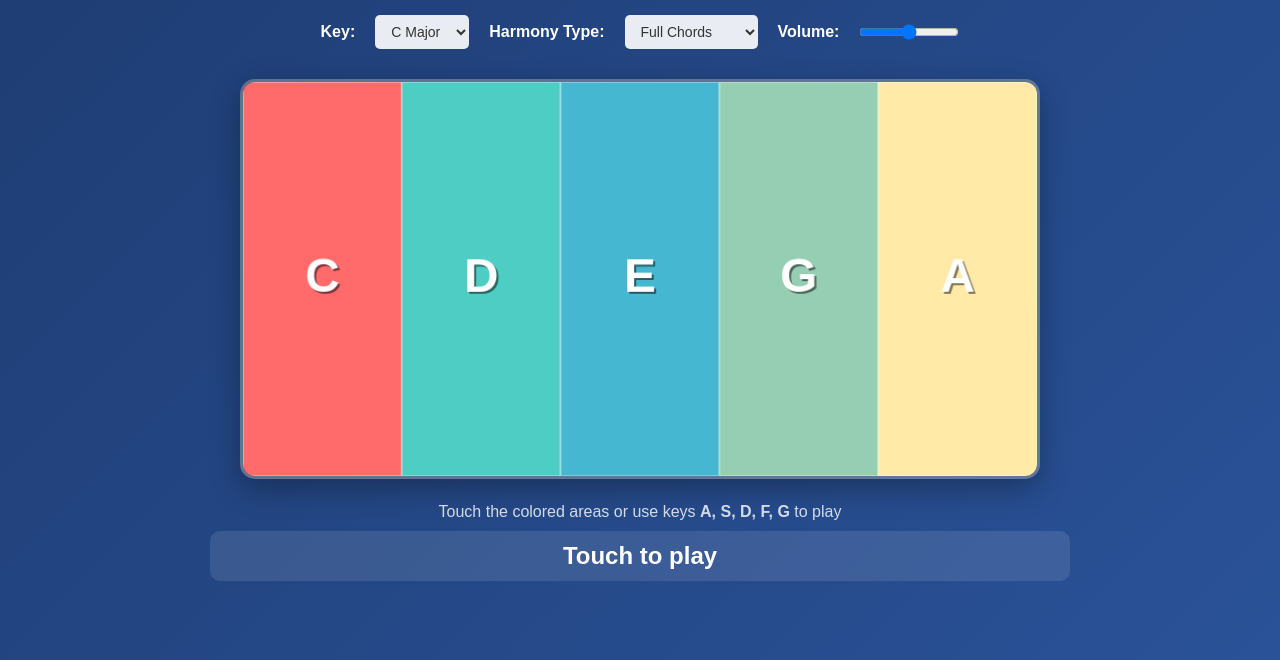
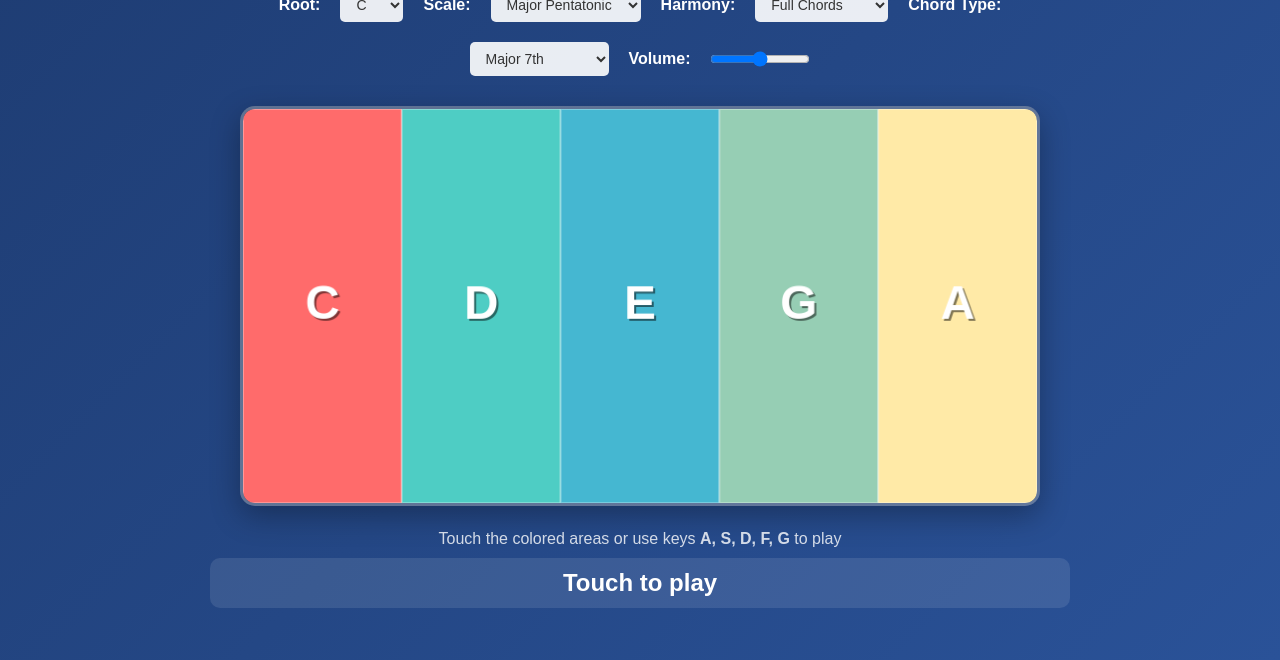
Before and after one commit to alaaosh/pentatonic, a website built with Vite: page index.html in a window 1280 px wide. Shown: the part 140-800 px from the top of the page. Built offline with nearby package versions, Linux system fonts and the light colour scheme.

Commit message:
feat: implement advanced scale types and chromatic chord selection
- Refactor ScaleManager to support 12 chromatic roots and 5 scale types (Major, Minor, Blues, Yo, Hirajoshi)
- Implement ChordType selector to trigger complex chromatic harmonies (Maj7, Min9, Sus4, etc.)
- Update UI with Root, Scale Type, and Chord Type selectors
- Enhance documentation to reflect 'Intuitive Interface, Sophisticated Output' philosophy
- Update unit tests for new scale and frequency logic

```diff
--- a/index.html
+++ b/index.html
@@ -10,22 +10,48 @@
     <div class="container">
         <h1>Pentatonic Harmony Touch Instrument</h1>
         <div class="controls">
-            <label for="key-select">Key:</label>
-            <select id="key-select">
-                <option value="C">C Major</option>
-                <option value="G">G Major</option>
-                <option value="D">D Major</option>
-                <option value="A">A Major</option>
-                <option value="E">E Major</option>
-                <option value="F">F Major</option>
+            <label for="root-select">Root:</label>
+            <select id="root-select">
+                <option value="C">C</option>
+                <option value="C#">C#</option>
+                <option value="D">D</option>
+                <option value="D#">D#</option>
+                <option value="E">E</option>
+                <option value="F">F</option>
+                <option value="F#">F#</option>
+                <option value="G">G</option>
+                <option value="G#">G#</option>
+                <option value="A">A</option>
+                <option value="A#">A#</option>
+                <option value="B">B</option>
             </select>
 
-            <label for="harmony-type">Harmony Type:</label>
+            <label for="scale-select">Scale:</label>
+            <select id="scale-select">
+                <option value="major">Major Pentatonic</option>
+                <option value="minor">Minor Pentatonic</option>
+                <option value="blues">Blues</option>
+                <option value="yo">Yo (Japanese)</option>
+                <option value="hirajoshi">Hirajoshi</option>
+            </select>
+
+            <label for="harmony-type">Harmony:</label>
             <select id="harmony-type">
                 <option value="none">Single Note</option>
                 <option value="chord" selected>Full Chords</option>
                 <option value="power">Power Chords</option>
                 <option value="arpeggio">Arpeggios</option>
+            </select>
+
+            <label for="chord-type">Chord Type:</label>
+            <select id="chord-type">
+                <option value="maj7">Major 7th</option>
+                <option value="min7">Minor 7th</option>
+                <option value="dom7">Dominant 7th</option>
+                <option value="maj9">Major 9th</option>
+                <option value="min9">Minor 9th</option>
+                <option value="sus4">Suspended 4th</option>
+                <option value="dim7">Diminished 7th</option>
             </select>
 
             <label for="volume">Volume:</label>
--- a/src/audio/ScaleManager.ts
+++ b/src/audio/ScaleManager.ts
@@ -4,130 +4,79 @@ export type PentatonicNote = {
   ratio: number;
 };
 
-export type ScaleKey = 'C' | 'G' | 'D' | 'A' | 'E' | 'F';
+export type RootNote = 'C' | 'C#' | 'D' | 'D#' | 'E' | 'F' | 'F#' | 'G' | 'G#' | 'A' | 'A#' | 'B';
+
+export type ScaleType = 'major' | 'minor' | 'blues' | 'yo' | 'hirajoshi';
 
 export type HarmonyType = 'none' | 'chord' | 'power' | 'arpeggio';
+
+export type ChordType = 'maj7' | 'min7' | 'dom7' | 'maj9' | 'min9' | 'sus4' | 'dim7';
 
 export interface NoteInfo {
   name: string;
   octave: number;
-  type: 'root' | 'third' | 'fifth' | 'seventh' | 'octave';
+  type: 'root' | 'third' | 'fifth' | 'seventh' | 'ninth' | 'fourth' | 'octave';
 }
 
 export class ScaleManager {
-  private static readonly PENTATONIC_RATIOS = [1.0, 1.125, 1.25, 1.5, 1.6666666666666667]; // 1, 9/8, 5/4, 3/2, 5/3
-  private static readonly NOTE_NAMES: Record<ScaleKey, string[]> = {
-    'C': ['C', 'D', 'E', 'G', 'A'],
-    'G': ['G', 'A', 'B', 'D', 'E'],
-    'D': ['D', 'E', 'F#', 'A', 'B'],
-    'A': ['A', 'B', 'C#', 'E', 'F#'],
-    'E': ['E', 'F#', 'G#', 'B', 'C#'],
-    'F': ['F', 'G', 'A', 'C', 'D']
+  private static readonly ROOT_FREQUENCIES: Record<RootNote, number> = {
+    'C': 261.63, 'C#': 277.18, 'D': 293.66, 'D#': 311.13,
+    'E': 329.63, 'F': 349.23, 'F#': 369.99, 'G': 392.00,
+    'G#': 415.30, 'A': 440.00, 'A#': 466.16, 'B': 493.88
   };
 
-  private static readonly BASE_FREQUENCIES: Record<ScaleKey, number> = {
-    'C': 261.63,
-    'G': 392.00,
-    'D': 293.66,
-    'A': 440.00,
-    'E': 329.63,
-    'F': 349.23
+  private static readonly CHROMATIC_NAMES: RootNote[] = [
+    'C', 'C#', 'D', 'D#', 'E', 'F', 'F#', 'G', 'G#', 'A', 'A#', 'B'
+  ];
+
+  // Semitone offsets for 5-note scales
+  private static readonly SCALE_INTERVALS: Record<ScaleType, number[]> = {
+    'major': [0, 2, 4, 7, 9],     // Major Pentatonic
+    'minor': [0, 3, 5, 7, 10],    // Minor Pentatonic
+    'blues': [0, 3, 5, 6, 10],    // Blues Pentatonic (1, b3, 4, b5, b7)
+    'yo': [0, 2, 5, 7, 9],        // Yo scale (Japanese)
+    'hirajoshi': [0, 2, 3, 7, 8]  // Hirajoshi scale (Japanese)
   };
 
-  private static readonly CHORD_PROGRESSIONS: Record<string, Record<string, NoteInfo[]>> = {
-    'C': {
-      chord: [
-        { name: 'C', octave: 4, type: 'root' },
-        { name: 'E', octave: 4, type: 'third' },
-        { name: 'G', octave: 4, type: 'fifth' },
-        { name: 'B', octave: 4, type: 'seventh' }
-      ],
-      power: [
-        { name: 'C', octave: 4, type: 'root' },
-        { name: 'G', octave: 4, type: 'fifth' },
-        { name: 'C', octave: 5, type: 'octave' }
-      ]
-    },
-    'D': {
-      chord: [
-        { name: 'D', octave: 4, type: 'root' },
-        { name: 'F#', octave: 4, type: 'third' },
-        { name: 'A', octave: 4, type: 'fifth' },
-        { name: 'C', octave: 5, type: 'seventh' }
-      ],
-      power: [
-        { name: 'D', octave: 4, type: 'root' },
-        { name: 'A', octave: 4, type: 'fifth' },
-        { name: 'D', octave: 5, type: 'octave' }
-      ]
-    },
-    'E': {
-      chord: [
-        { name: 'E', octave: 4, type: 'root' },
-        { name: 'G#', octave: 4, type: 'third' },
-        { name: 'B', octave: 4, type: 'fifth' },
-        { name: 'D', octave: 5, type: 'seventh' }
-      ],
-      power: [
-        { name: 'E', octave: 4, type: 'root' },
-        { name: 'B', octave: 4, type: 'fifth' },
-        { name: 'E', octave: 5, type: 'octave' }
-      ]
-    },
-    'G': {
-      chord: [
-        { name: 'G', octave: 4, type: 'root' },
-        { name: 'B', octave: 4, type: 'third' },
-        { name: 'D', octave: 5, type: 'fifth' },
-        { name: 'F', octave: 5, type: 'seventh' }
-      ],
-      power: [
-        { name: 'G', octave: 4, type: 'root' },
-        { name: 'D', octave: 5, type: 'fifth' },
-        { name: 'G', octave: 5, type: 'octave' }
-      ]
-    },
-    'A': {
-      chord: [
-        { name: 'A', octave: 4, type: 'root' },
-        { name: 'C#', octave: 5, type: 'third' },
-        { name: 'E', octave: 5, type: 'fifth' },
-        { name: 'G', octave: 5, type: 'seventh' }
-      ],
-      power: [
-        { name: 'A', octave: 4, type: 'root' },
-        { name: 'E', octave: 5, type: 'fifth' },
-        { name: 'A', octave: 5, type: 'octave' }
-      ]
-    }
-  };
-
-  private static readonly NOTE_TO_SEMITONE: Record<string, number> = {
-    'C': 0, 'C#': 1, 'Db': 1, 'D': 2, 'D#': 3, 'Eb': 3,
-    'E': 4, 'F': 5, 'F#': 6, 'Gb': 6, 'G': 7, 'G#': 8,
-    'Ab': 8, 'A': 9, 'A#': 10, 'Bb': 10, 'B': 11
+  // Semitone offsets for Chord Types
+  private static readonly CHORD_INTERVALS: Record<ChordType, { semi: number, type: NoteInfo['type'] }[]> = {
+    'maj7': [{ semi: 0, type: 'root' }, { semi: 4, type: 'third' }, { semi: 7, type: 'fifth' }, { semi: 11, type: 'seventh' }],
+    'min7': [{ semi: 0, type: 'root' }, { semi: 3, type: 'third' }, { semi: 7, type: 'fifth' }, { semi: 10, type: 'seventh' }],
+    'dom7': [{ semi: 0, type: 'root' }, { semi: 4, type: 'third' }, { semi: 7, type: 'fifth' }, { semi: 10, type: 'seventh' }],
+    'maj9': [{ semi: 0, type: 'root' }, { semi: 4, type: 'third' }, { semi: 7, type: 'fifth' }, { semi: 11, type: 'seventh' }, { semi: 14, type: 'ninth' }],
+    'min9': [{ semi: 0, type: 'root' }, { semi: 3, type: 'third' }, { semi: 7, type: 'fifth' }, { semi: 10, type: 'seventh' }, { semi: 14, type: 'ninth' }],
+    'sus4': [{ semi: 0, type: 'root' }, { semi: 5, type: 'fourth' }, { semi: 7, type: 'fifth' }, { semi: 12, type: 'octave' }],
+    'dim7': [{ semi: 0, type: 'root' }, { semi: 3, type: 'third' }, { semi: 6, type: 'fifth' }, { semi: 9, type: 'seventh' }]
   };
 
   /**
-   * Generates frequencies for a pentatonic scale based on a root key and octave.
+   * Generates frequencies for a scale based on root, type, and octave.
    */
-  static generatePentatonicScale(key: ScaleKey, octave: number = 4): PentatonicNote[] {
-    const rootFreq = this.BASE_FREQUENCIES[key] * Math.pow(2, octave - 4);
-    const names = this.NOTE_NAMES[key];
+  static generatePentatonicScale(root: RootNote, type: ScaleType = 'major', octave: number = 4): PentatonicNote[] {
+    const rootFreq = this.ROOT_FREQUENCIES[root] * Math.pow(2, octave - 4);
+    const intervals = this.SCALE_INTERVALS[type];
+    const rootIndex = this.CHROMATIC_NAMES.indexOf(root);
 
-    return names.map((name, index) => ({
-      name,
-      ratio: this.PENTATONIC_RATIOS[index],
-      frequency: rootFreq * this.PENTATONIC_RATIOS[index]
-    }));
+    return intervals.map((semi) => {
+      const nameIndex = (rootIndex + semi) % 12;
+      const ratio = Math.pow(2, semi / 12);
+
+      return {
+        name: this.CHROMATIC_NAMES[nameIndex],
+        ratio: ratio,
+        frequency: rootFreq * ratio
+      };
+    });
   }
 
   /**
    * Gets a specific frequency by note index within an octave.
    */
-  static getFrequency(key: ScaleKey, noteIndex: number, octave: number = 4): number {
-    const rootFreq = this.BASE_FREQUENCIES[key] * Math.pow(2, octave - 4);
-    const ratio = this.PENTATONIC_RATIOS[noteIndex % 5];
+  static getFrequency(root: RootNote, type: ScaleType, noteIndex: number, octave: number = 4): number {
+    const rootFreq = this.ROOT_FREQUENCIES[root] * Math.pow(2, octave - 4);
+    const intervals = this.SCALE_INTERVALS[type];
+    const semi = intervals[noteIndex % 5];
+    const ratio = Math.pow(2, semi / 12);
     return rootFreq * ratio;
   }
 
@@ -135,28 +84,48 @@ export class ScaleManager {
    * Converts a note name and octave to frequency.
    */
   static noteToFrequency(note: string, octave: number = 4): number {
-    const semitone = this.NOTE_TO_SEMITONE[note];
-    if (semitone === undefined) return 440;
+    const semitone = this.CHROMATIC_NAMES.indexOf(note as RootNote);
+    if (semitone === -1) return 440;
     return 440 * Math.pow(2, (octave - 4) + (semitone - 9) / 12);
   }
 
   /**
    * Generates harmony notes for a given root note.
+   *
+   * DESIGN PHILOSOPHY:
+   * While the interface is pentatonic for intuitive playability, the harmonies generated
+   * here utilize the full chromatic spectrum (Major 3rds, Perfect 5ths, Dominant 7ths, etc.)
+   * to provide a rich, professional musical experience that transcends the limitations
+   * of a simple 5-note scale.
    */
-  static generateHarmony(rootNoteName: string, harmonyType: HarmonyType): NoteInfo[] {
+  static generateHarmony(rootNoteName: string, harmonyType: HarmonyType, chordType: ChordType = 'maj7'): NoteInfo[] {
     if (harmonyType === 'none') {
       return [{ name: rootNoteName, octave: 4, type: 'root' }];
     }
 
-    const hType = harmonyType === 'arpeggio' ? 'chord' : harmonyType;
-    const harmony = this.CHORD_PROGRESSIONS[rootNoteName]?.[hType];
+    const rootIndex = this.CHROMATIC_NAMES.indexOf(rootNoteName as RootNote);
 
-    if (harmony) return harmony;
+    if (harmonyType === 'power') {
+      const fifthIndex = (rootIndex + 7) % 12;
+      const fifthOctave = rootIndex + 7 >= 12 ? 5 : 4;
+      return [
+        { name: rootNoteName, octave: 4, type: 'root' },
+        { name: this.CHROMATIC_NAMES[fifthIndex], octave: fifthOctave, type: 'fifth' },
+        { name: rootNoteName, octave: 5, type: 'octave' }
+      ];
+    }
 
-    // Default fallback
-    return [
-      { name: rootNoteName, octave: 4, type: 'root' },
-      { name: rootNoteName, octave: 5, type: 'octave' }
-    ];
+    // Full Chord / Arpeggio
+    const chordIntervals = this.CHORD_INTERVALS[chordType];
+
+    return chordIntervals.map(interval => {
+      const noteIndex = (rootIndex + interval.semi) % 12;
+      const octaveOffset = Math.floor((rootIndex + interval.semi) / 12);
+      return {
+        name: this.CHROMATIC_NAMES[noteIndex],
+        octave: 4 + octaveOffset,
+        type: interval.type
+      };
+    });
   }
 }
--- a/src/main.ts
+++ b/src/main.ts
@@ -1,4 +1,4 @@
-import { ScaleManager, ScaleKey, HarmonyType } from './audio/ScaleManager';
+import { ScaleManager, RootNote, ScaleType, HarmonyType, ChordType } from './audio/ScaleManager';
 import { SynthesisEngine } from './audio/SynthesisEngine';
 import { VisualRenderer } from './ui/VisualRenderer';
 import { TouchHandler } from './ui/TouchHandler';
@@ -6,14 +6,18 @@ import { globalEvents, EventType, NoteOnEvent, NoteOffEvent } from './utils/Even
 import './styles.css';
 
 // App State
-let currentKey: ScaleKey = 'C';
+let currentRoot: RootNote = 'C';
+let currentScaleType: ScaleType = 'major';
 let currentOctave = 4;
 let currentHarmony: HarmonyType = 'chord';
+let currentChordType: ChordType = 'maj7';
 
 // DOM Elements
 const canvas = document.getElementById('instrument') as HTMLCanvasElement;
-const keySelect = document.getElementById('key-select') as HTMLSelectElement;
+const rootSelect = document.getElementById('root-select') as HTMLSelectElement;
+const scaleSelect = document.getElementById('scale-select') as HTMLSelectElement;
 const harmonySelect = document.getElementById('harmony-type') as HTMLSelectElement;
+const chordTypeSelect = document.getElementById('chord-type') as HTMLSelectElement;
 const volumeSlider = document.getElementById('volume') as HTMLInputElement;
 const noteDisplay = document.getElementById('note-display');
 
@@ -29,17 +33,17 @@ const touch = new TouchHandler(canvas, renderer);
 // --- Subscriptions ---
 
 globalEvents.subscribe<NoteOnEvent>(EventType.NOTE_ON, (data) => {
-    const notes = ScaleManager.generatePentatonicScale(currentKey, currentOctave);
+    const notes = ScaleManager.generatePentatonicScale(currentRoot, currentScaleType, currentOctave);
     const rootNote = notes[data.index];
 
     if (rootNote) {
-        const harmonyNotes = ScaleManager.generateHarmony(rootNote.name, data.harmonyType);
+        const harmonyNotes = ScaleManager.generateHarmony(rootNote.name, data.harmonyType, data.chordType);
         const frequencies = harmonyNotes.map(n => ScaleManager.noteToFrequency(n.name, n.octave));
 
         audio.triggerNote(data.index, frequencies, data.harmonyType);
 
         if (noteDisplay) {
-            noteDisplay.textContent = `Playing: ${rootNote.name} (${data.harmonyType})`;
+            noteDisplay.textContent = `Playing: ${rootNote.name} (${data.harmonyType} ${data.chordType})`;
         }
     }
 
@@ -62,12 +66,13 @@ globalEvents.subscribe<NoteOffEvent>(EventType.NOTE_OFF, (data) => {
 // --- Input Handling -> Event Emission ---
 
 touch.onNoteStart = (noteIndex) => {
-    const freq = ScaleManager.getFrequency(currentKey, noteIndex, currentOctave);
+    const freq = ScaleManager.getFrequency(currentRoot, currentScaleType, noteIndex, currentOctave);
     globalEvents.emit<NoteOnEvent>(EventType.NOTE_ON, {
         index: noteIndex,
         frequency: freq,
         velocity: 1.0,
-        harmonyType: currentHarmony
+        harmonyType: currentHarmony,
+        chordType: currentChordType
     });
 };
 
@@ -79,14 +84,21 @@ touch.onNoteStop = (noteIndex) => {
 
 // Helper to update the scale layout
 const updateLayout = () => {
-    const notes = ScaleManager.generatePentatonicScale(currentKey, currentOctave);
+    const notes = ScaleManager.generatePentatonicScale(currentRoot, currentScaleType, currentOctave);
     renderer.updateLayout(notes);
 };
 
 // UI Controls Listeners
-if (keySelect) {
-    keySelect.addEventListener('change', (e) => {
-        currentKey = (e.target as HTMLSelectElement).value as ScaleKey;
+if (rootSelect) {
+    rootSelect.addEventListener('change', (e) => {
+        currentRoot = (e.target as HTMLSelectElement).value as RootNote;
+        updateLayout();
+    });
+}
+
+if (scaleSelect) {
+    scaleSelect.addEventListener('change', (e) => {
+        currentScaleType = (e.target as HTMLSelectElement).value as ScaleType;
         updateLayout();
     });
 }
@@ -97,6 +109,13 @@ if (harmonySelect) {
     });
     // Set initial value from DOM
     currentHarmony = harmonySelect.value as HarmonyType;
+}
+
+if (chordTypeSelect) {
+    chordTypeSelect.addEventListener('change', (e) => {
+        currentChordType = (e.target as HTMLSelectElement).value as ChordType;
+    });
+    currentChordType = chordTypeSelect.value as ChordType;
 }
 
 if (volumeSlider) {
@@ -117,27 +136,3 @@ document.addEventListener('touchmove', (e) => {
 }, { passive: false });
 
 console.log('Pentatonic Synth Initialized');
-
-// UI Controls Listeners
-if (keySelect) {
-    keySelect.addEventListener('change', (e) => {
-        currentKey = (e.target as HTMLSelectElement).value as ScaleKey;
-        updateLayout();
-    });
-}
-
-if (volumeSlider) {
-    volumeSlider.addEventListener('input', (e) => {
-        const val = parseFloat((e.target as HTMLInputElement).value) / 100;
-        audio.setVolume(val);
-    });
-}
-
-// Prevent default gestures on the document to stop scrolling/zooming while playing
-document.addEventListener('touchmove', (e) => {
-    if (e.target === canvas) {
-        e.preventDefault();
-    }
-}, { passive: false });
-
-console.log('Pentatonic Synth Initialized');
--- a/src/utils/EventProcessor.ts
+++ b/src/utils/EventProcessor.ts
@@ -1,4 +1,4 @@
-import { HarmonyType } from '../audio/ScaleManager';
+import { HarmonyType, ChordType } from '../audio/ScaleManager';
 
 export enum EventType {
   NOTE_ON = 'NOTE_ON',
@@ -11,6 +11,7 @@ export interface NoteOnEvent {
   frequency: number;
   velocity: number;
   harmonyType: HarmonyType;
+  chordType: ChordType;
 }
 
 export interface NoteOffEvent {
```
Also changed, not shown: docs/design.md (+9 -56 lines), src/audio/__tests__/ScaleManager.test.ts (+46 -17 lines), README.md.
